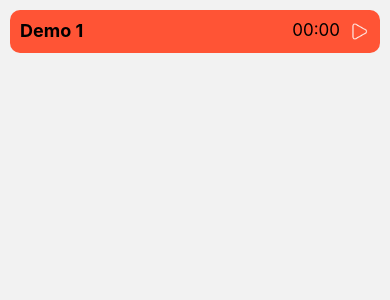
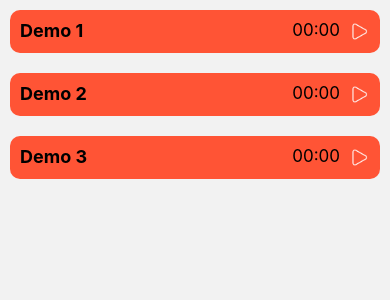
Before and after one commit to davecoders0201/DemoProject, a React Native app: screen /collegeTeacherAhemdabad in a window 390 px wide. Shown: the top 300 px of the page. Built offline with nearby package versions, Linux system fonts and the light colour scheme.

Commit message:
update the code but sab pending

```diff
--- a/components/college/collegeTeacherAhemdabad.js
+++ b/components/college/collegeTeacherAhemdabad.js
@@ -33,10 +33,10 @@ const CollegeTeacherAhemdabad = ({navigation}) => {
     const seconds = (time % 60).toString().padStart(2, '0');
     return `${minutes}:${seconds}`;
   };
-  const selectedCard = tutorApiAhemdabad.find(Id => {
-    return Id.id;
-  });
-  return (
+  // const selectedCard = tutorApiAhemdabad.map(Id => {
+  //   return Id.id;
+  // });
+  return tutorApiAhemdabad.map(item => (
     <View style={{margin: 10}}>
       <View
         style={{
@@ -50,14 +50,17 @@ const CollegeTeacherAhemdabad = ({navigation}) => {
           style={{
             fontWeight: 'bold',
             fontSize: 18,
-          }}>
-          {selectedCard.title}
+          }}
+          key={item.id}>
+          {item.title}
         </Text>
-        <View style={{flexDirection: 'row'}}>
-          <Text style={{marginRight: 10, fontSize: 17}}>
+        <View style={{flexDirection: 'row'}} key={item.id}>
+          <Text style={{marginRight: 10, fontSize: 17}} key={item.id}>
             {formatTime(timer)}
           </Text>
-          <TouchableOpacity onPress={isPlaying ? stopTimer : startTimer}>
+          <TouchableOpacity
+            onPress={isPlaying ? stopTimer : startTimer}
+            key={item.id}>
             <Image
               source={
                 isPlaying
@@ -65,12 +68,13 @@ const CollegeTeacherAhemdabad = ({navigation}) => {
                   : require('../../asset/play.png')
               }
               style={{width: 20, height: 23}}
+              key={item.id}
             />
           </TouchableOpacity>
         </View>
       </View>
     </View>
-  );
+  ));
   // };
   // return (
   //   // Flatlist is a Prop which is use for the Scrolling the Items
```
